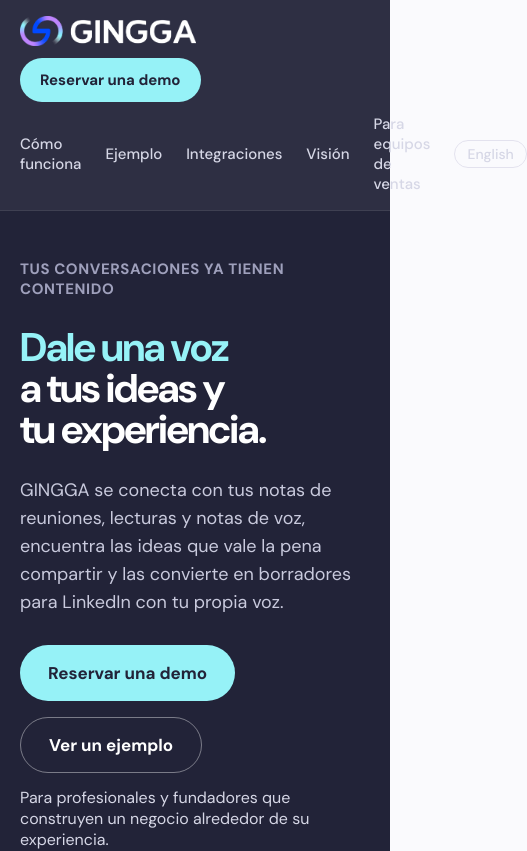
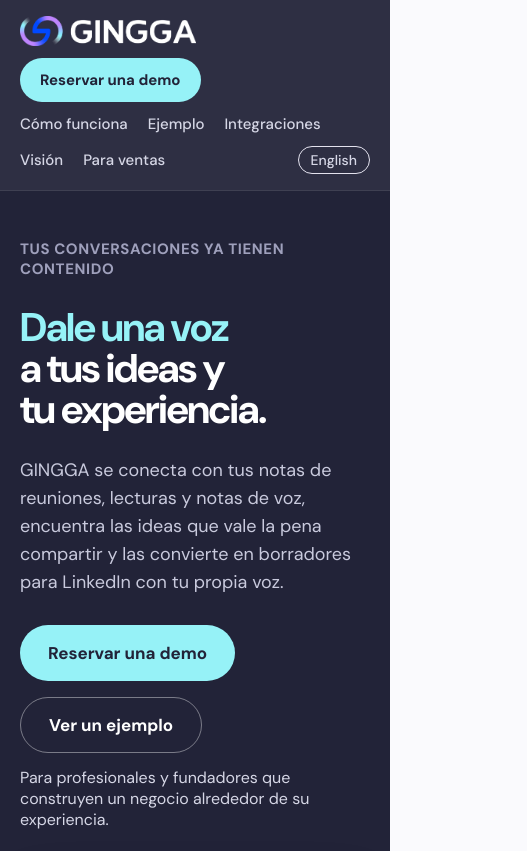
Before and after one commit to vlaguzman/gingga_landing, a Next.js app: page /es in a window 390 px wide. Shown: the top 851 px of the page, 527 px wide, since content can reach past the window. Built offline with nearby package versions, Linux system fonts and the light colour scheme.

Commit message:
fix(home): stop the header nav overflowing on narrow and Spanish layouts
Home nav wraps to a second row below 1100px, links no longer break across
lines and the Spanish sales link is shorter.

```diff
--- a/src/app/globals.css
+++ b/src/app/globals.css
@@ -241,6 +241,7 @@ a:focus-visible {
 
 .site-nav a,
 .site-nav__toggle {
+  white-space: nowrap;
   color: var(--on-dark-2);
   text-decoration: none;
 }
@@ -1972,3 +1973,20 @@ button:focus-visible {
   border-radius: 999px;
   font-size: 14px;
 }
+
+.site-nav--home {
+  gap: 12px 20px;
+}
+
+@media (max-width: 1100px) {
+  .site-header__inner:has(.site-nav--home) {
+    flex-wrap: wrap;
+    row-gap: 12px;
+  }
+
+  .site-nav--home {
+    order: 3;
+    flex: 1 0 100%;
+    flex-wrap: wrap;
+  }
+}
--- a/src/components/landing/Header.tsx
+++ b/src/components/landing/Header.tsx
@@ -90,7 +90,7 @@ export function Header() {
             <Link href={CRM_SECTIONS.services}>Services</Link>
           </nav>
         ) : (
-          <nav className="site-nav" aria-label="Main">
+          <nav className="site-nav site-nav--home" aria-label="Main">
             <Link href={sections.howItWorks}>{copy.howItWorks}</Link>
             <Link href={sections.example}>{copy.example}</Link>
             <Link href={sections.integrations}>{copy.integrations}</Link>
--- a/src/data/home-copy.ts
+++ b/src/data/home-copy.ts
@@ -182,7 +182,7 @@ const es: HomeCopy = {
     example: "Ejemplo",
     integrations: "Integraciones",
     vision: "Visión",
-    crm: "Para equipos de ventas",
+    crm: "Para ventas",
     bookDemo: "Reservar una demo",
     switchTo: "English",
     switchLabel: "View this page in English",
```
